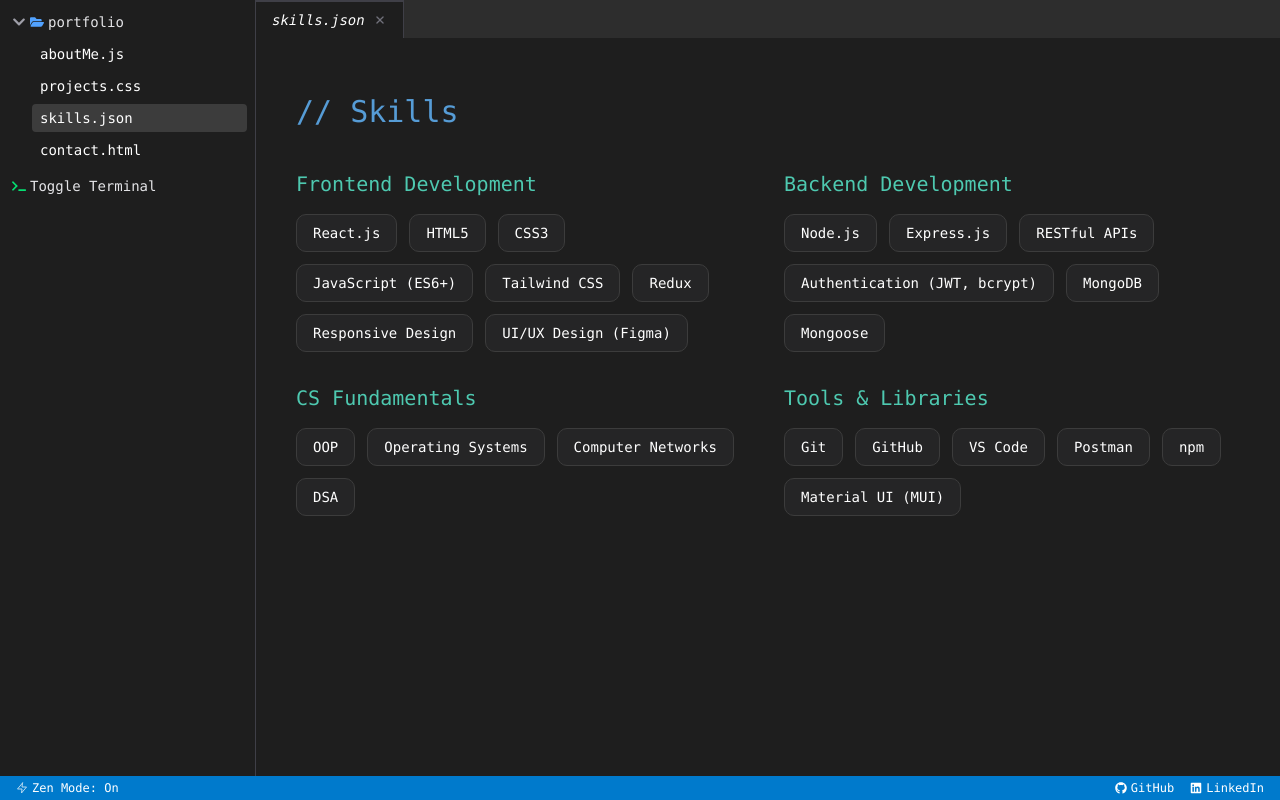
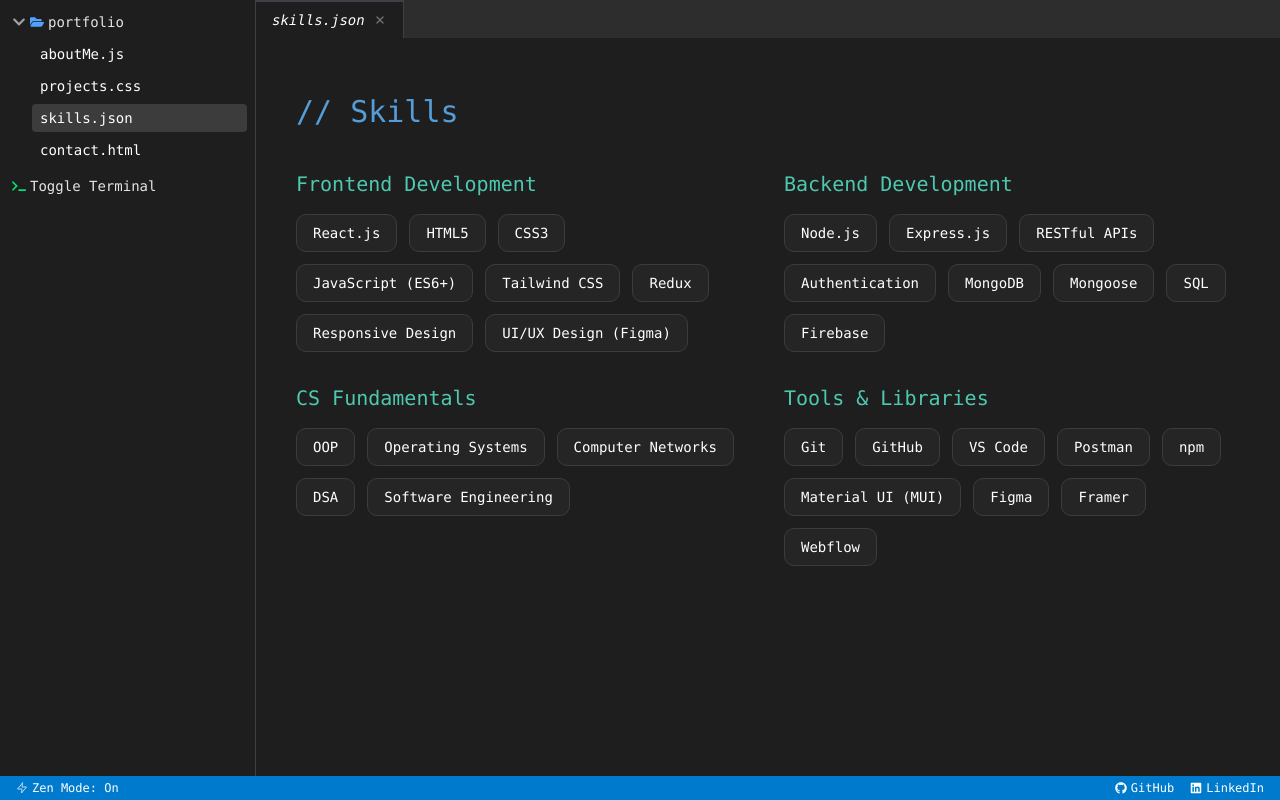
Before and after one commit to vednashday/portfolio, a React (Vite) app: page /skills in a window 1280 px wide. Built offline with nearby package versions, Linux system fonts and the light colour scheme.

Commit message:
Update skillsData.js

```diff
--- a/src/data/skillsData.js
+++ b/src/data/skillsData.js
@@ -19,9 +19,11 @@
         "Node.js",
         "Express.js",
         "RESTful APIs",
-        "Authentication (JWT, bcrypt)",
+        "Authentication",
         "MongoDB",
         "Mongoose",
+        "SQL",
+        "Firebase",
       ],
     },
     {
@@ -31,6 +33,7 @@
         "Operating Systems",
         "Computer Networks",
         "DSA",
+        "Software Engineering"
       ],
     },
     {
@@ -42,6 +45,9 @@
         "Postman",
         "npm",
         "Material UI (MUI)",
+        "Figma",
+        "Framer",
+        "Webflow"
       ],
     },
   ];
```
